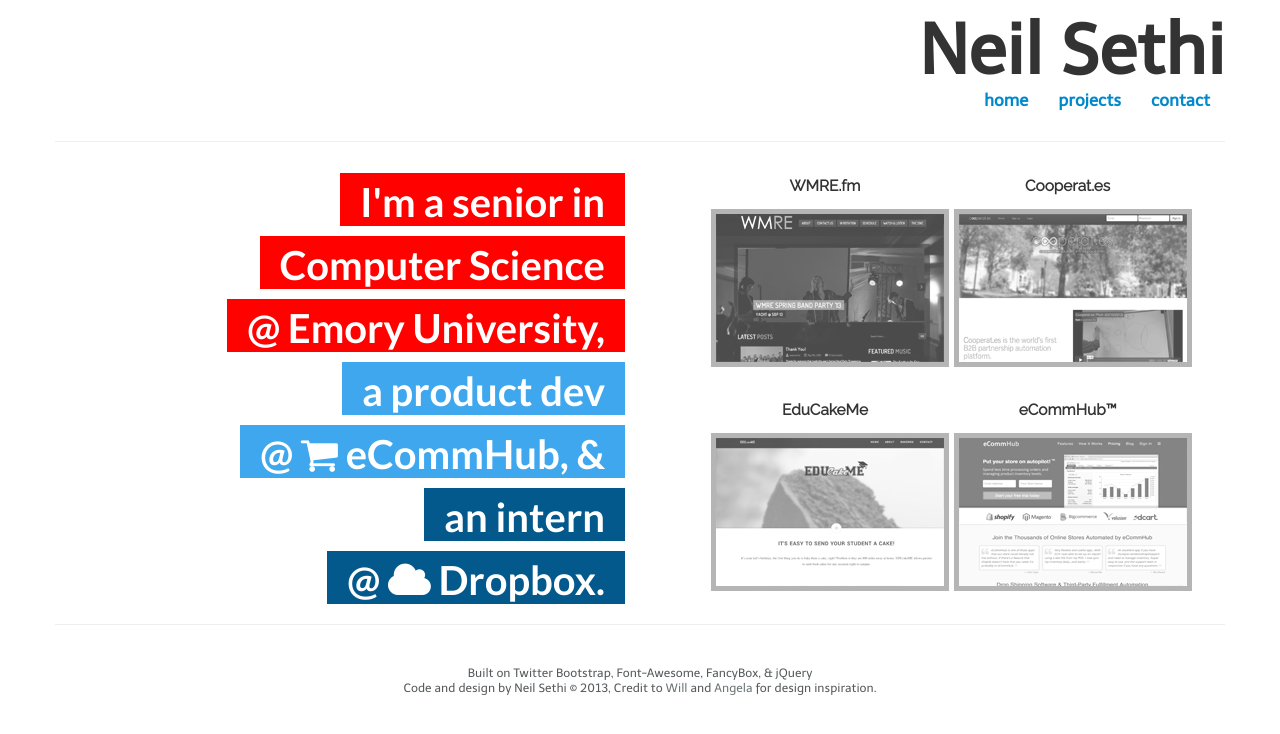
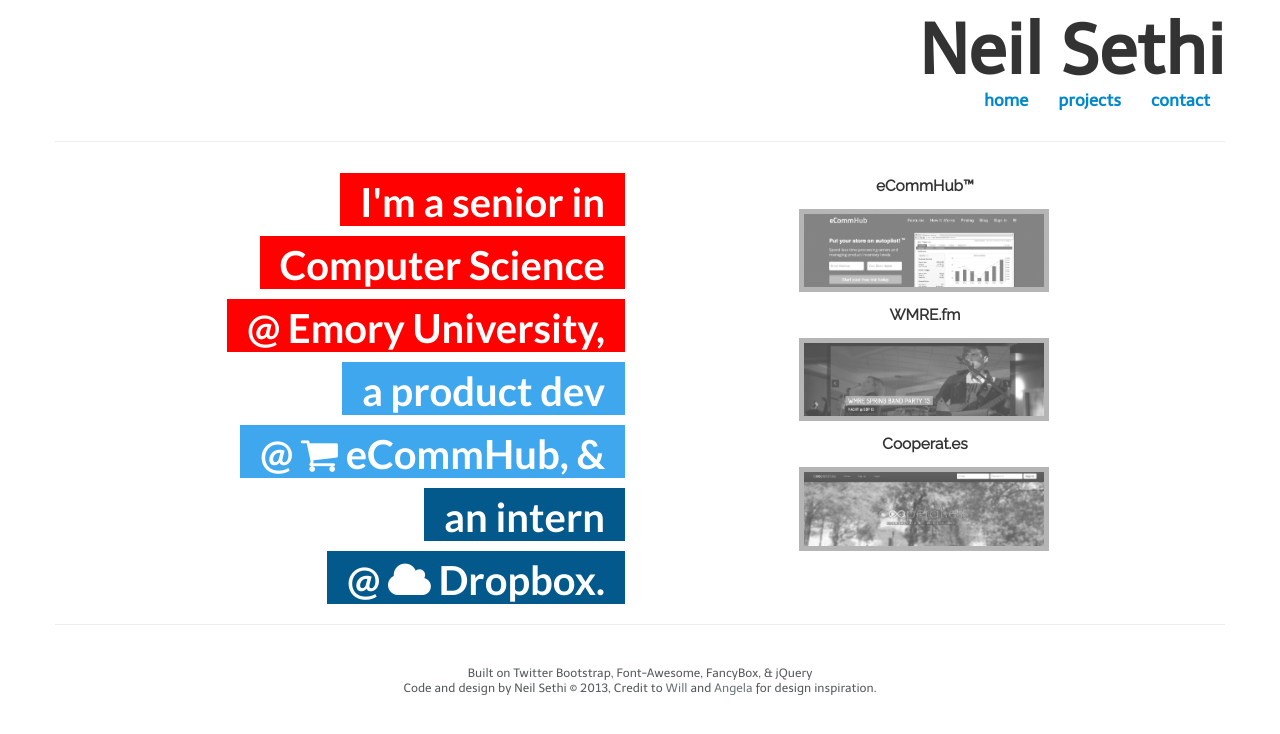
Before and after one commit to nsthi/personal_site_v2, a PHP site: page /projects.html in a window 1280 px wide. Shown: the top 734 px of the page. Run offline with PHP 8.4, Linux system fonts and the light colour scheme.

Commit message:
Updated images

```diff
--- a/css/custom.css
+++ b/css/custom.css
@@ -219,12 +219,12 @@
 
 }
 
-.portrait{
-	width: 95%;
+img{
+	margin-left: 29%;
 }
 
-img.portrait{
-	border-color: #03588C;
+img.grayscale{
+	width: 40%;
 }
 
 /**
--- a/projects.html
+++ b/projects.html
@@ -109,12 +109,29 @@
             </div>
 
             <!-- RIGHT HAND PANEL HERE-->
+          <center>
           <div class="span6" id="right" style="padding: 0px">
-          <div class="row-fluid" style="padding-left: 4em">
-              <div class="span6" style="width:40%;">
-              <center><h3>WMRE.fm</h3>
+             <div class="row">
+              <h3>eCommHub&trade;</h3>
+                 <a id="various4" href="#inline4" title="eCommHub" name="various4">
+                   <img class="grayscale" src="img/ecommhub-prev.png"/>
+                 </a>
+                   <div id="inline4" style="display:none;width:30em;height:22em;text-align:center;overflow:none;">
+                     <center><a href="http://ecommhub.com" target="_blank">
+                       <img src="img/ecommhub.png" style="width:70%;margin-left:14%"/></a>
+                     </center>
+                     <p class="description" style="font-size:12px">eCommHub is a 500 Startups-backed eCommerce automation platform built on Rails that's changing
+                       the way eCommerce works. I develop various things on the back-end/front-end, conduct support,
+                        and "growth hack" at eCommHub with a team based in Atlanta.
+                        Check it out if you are thinking of automating your
+                        Shopify, Magento, or BigCommerce store!</p>
+                   </div><!--End Description-->
+              </div><!--End Row-->
+
+              <div class="row">
+                <h3>WMRE.fm</h3>
                   <a id="various1" href="#inline1" title="WMRE" name="various1">
-                  <img class="grayscale" src="img/wmre.png"/>
+                    <img class="grayscale" src="img/wmre-prev.png"/>
                   </a>
                   <div id="inline1" style="display:none;width:35em;height:25em;text-align:center;overflow:none;">
                       <a href="http://wmre.fm" target="_blank">
@@ -126,14 +143,13 @@
                         of the site features
                         an image carousel, a music player, a music stream player, and a blog.
                         You can view it live by clicking the picture above!  </p>
-                  </div>
-               </center>
-             </div>
+                  </div><!--End Project-->
+              </div><!--End Row-->
 
-          <div class="span6" style="width:40%">
-          <center><h3>Cooperat.es</h3>
+            <div class="row">
+              <h3>Cooperat.es</h3>
                 <a id="various2" href="#inline2" title="Cooperat.es" name="various2">
-              <img class="grayscale" src="img/cooperates.png" />
+                  <img class="grayscale" src="img/coop-prev.png" />
                 </a>
                   <div id="inline2" style="display:none;width:30em;height:25em;text-align:center;overflow:none;">
                     <center>
@@ -143,50 +159,11 @@
                       restaurants and ingredient suppliers. It was the final project for CS 370: Software
                       Engineering Practicum and built on Rails. You can view it live by clicking the picture above!
                       </p>
-              </div>
+                  </div><!--ENd Project-->
+            </div><!--End Row-->
+        </div><!--End Span6-->
+      </div><!--END Half Span & PROJECTS-->
   </center>
-         </div>
-      </div> <!--END ROW FLUID-->
-      <br>
-      <div class="row-fluid" style="padding-left: 4em">
-          <div class="span6" style="width:40%">
-          <center><h3>EduCakeMe</h3>
-            <a id="various3" href="#inline3" title="Educake.me" name="various3">
-              <img class="grayscale" src="img/educakeme.png"/>
-            </a>
-              <div id="inline3" style="display:none;width:30em;height:22em;text-align:center;overflow:none;">
-                <center><img src="img/educakeme.png" style="width:70%;margin-left:14%"/></center>
-                <p class="description" style="font-size:12px">EducakeMe was a product of Georgia Tech's 3 Day Startup. EduCakeMe was
-                  a cake ordering and routing service built on Rails that processed orders for Highland Bakery
-                  and enabled them to deliver on campus. Using the 1-800-Flowers model, parents would now have
-                  the option to give their students fresh cakes without the expensive overhaul of having to ship
-                  a frozen cake or locate a bakery over the phone. It is still in production.</p>
-              </div>
-           </center>
-         </div>
-
-          <div class="span6" style="width:40%">
-          <center><h3>eCommHub&trade;</h3>
-            <a id="various4" href="#inline4" title="eCommHub" name="various4">
-              <img class="grayscale" src="img/ecommhub.png"/>
-            </a>
-              <div id="inline4" style="display:none;width:30em;height:22em;text-align:center;overflow:none;">
-                <center><a href="http://ecommhub.com" target="_blank">
-                  <img src="img/ecommhub.png" style="width:70%;margin-left:14%"/></a>
-                </center>
-                <p class="description" style="font-size:12px">eCommHub is a 500 Startups-backed eCommerce automation platform built on Rails that's changing
-                  the way eCommerce works. I develop various things on the back-end/front-end, conduct support,
-                   and "growth hack" at eCommHub with a team based in Atlanta.
-                   Check it out if you are thinking of automating your
-                   Shopify, Magento, or BigCommerce store!</p>
-              </div>
-           </center>
-         </div>
-        </div>
-
-      </div><!--END FLUID ROW-->
-
-    </div><!--END Half Span & PROJECTS-->
   <hr>
   </div> <!--END RIGHT HAND PANEL-->
 </div> <!--END ROW-->
```
Also changed, not shown: img/coop-prev.png (added), img/cooperates.png, img/ecommhub-prev.png (added), img/ecommhub.png, img/wmre-prev.png (added), img/wmre.png. Lines whose indentation alone changed are shown as unchanged.
